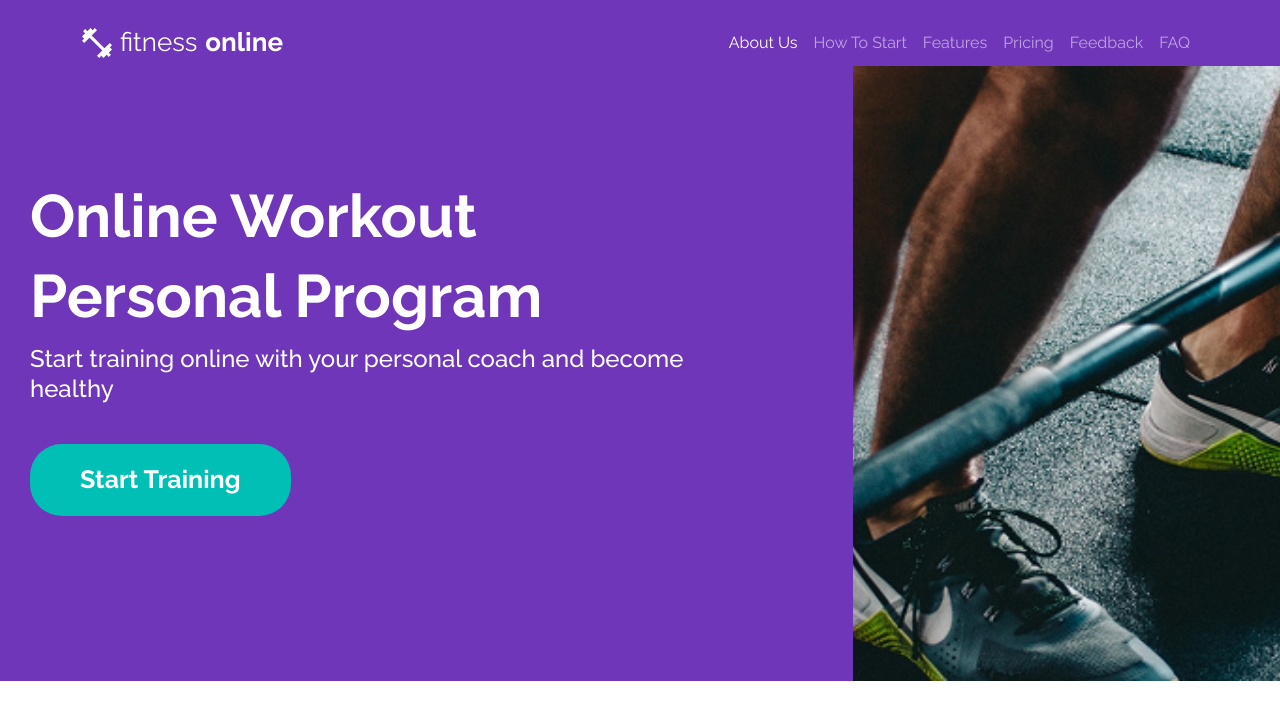
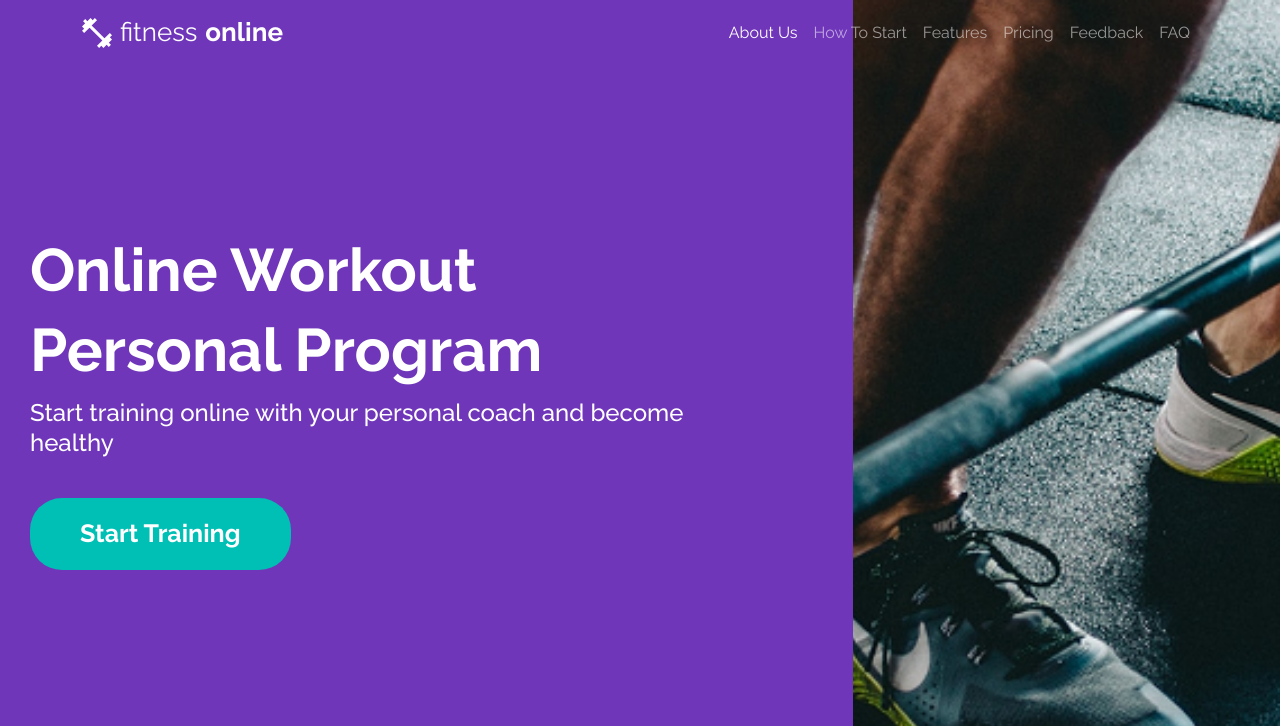
Before and after one commit to edgarfpllefia/proyecto-bootstrap-fitness-online, a website: page index.html in a window 1280 px wide. Shown: the top 726 px of the page. Drawn offline with nearby package versions, Linux system fonts and the light colour scheme; a web font is replaced by a local one.

Commit message:
hero arreglado

```diff
--- a/style.css
+++ b/style.css
@@ -4,7 +4,6 @@ body {
 }
 
 body {
-  padding: 10px 0;
   font-family: "Raleway", sans-serif;
   background-color: #7036ba;
 }
@@ -18,6 +17,12 @@ body {
 
 .hero {
   padding-top: 56px;
+}
+
+@media (min-width: 992px) {
+  .hero {
+    padding-top: 0;
+  }
 }
 
 .navbar-brand {
@@ -120,7 +125,25 @@ h1 {
   }
 
   .hero-texto-lg {
-    padding: 80px 150px 200px 30px;
+    padding: 200px 150px 200px 30px;
+  }
+
+  .col-lg-4.px-0 {
+    overflow: hidden;
+    display: flex;
+  }
+
+  .hero .row.g-0 {
+    display: flex;
+    align-items: stretch;
+  }
+
+  .col-lg-4.px-0 img {
+    width: 100%;
+    height: 100%;
+    object-fit: cover;
+    display: block;
+    align-self: stretch;
   }
 }
 
```
Also changed, not shown: index.html (+20 -5 lines).
